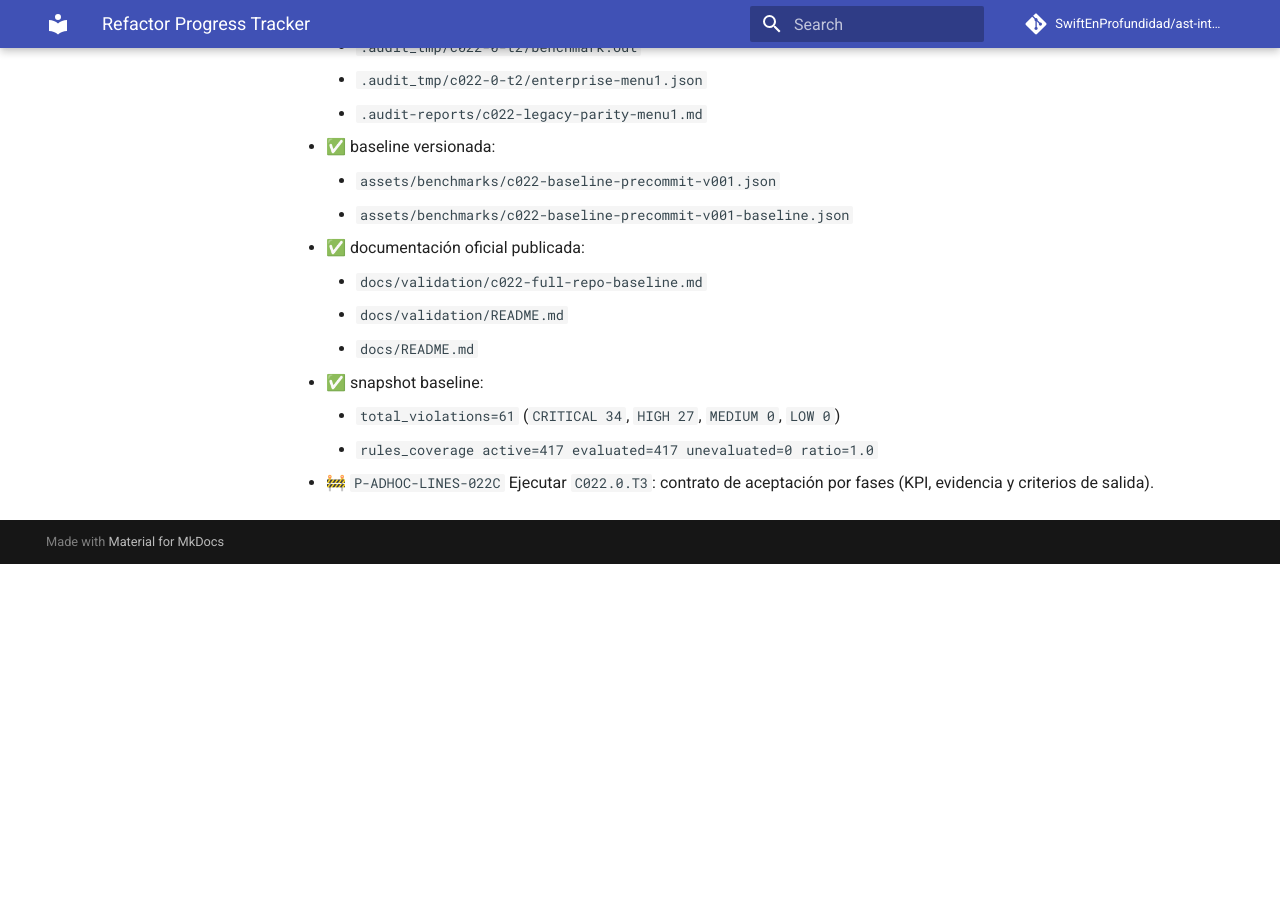
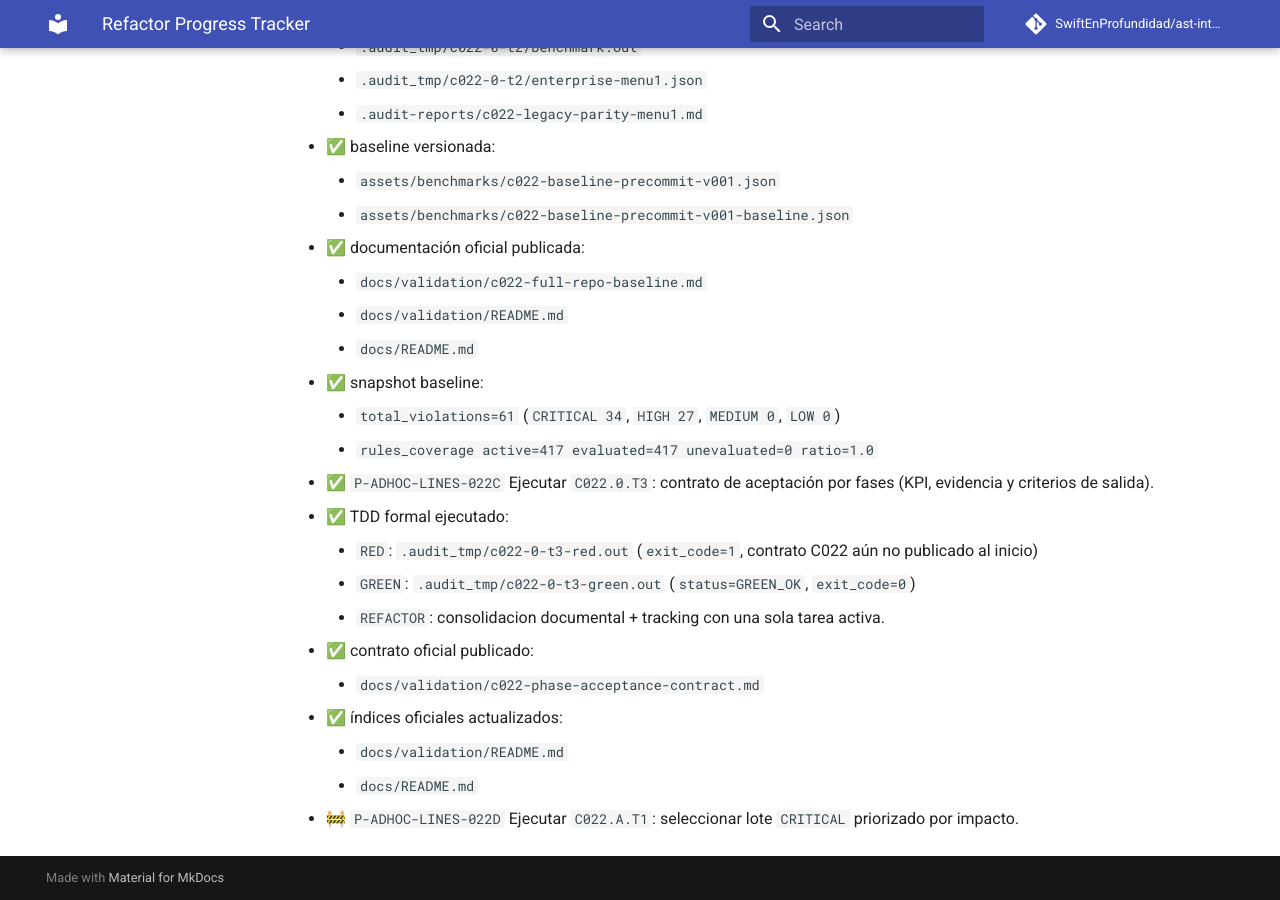
Before and after one commit to SwiftEnProfundidad/ast-intelligence-hooks, an MkDocs documentation site: the page built from docs/REFRACTOR_PROGRESS.md, in a window 1280 px wide and 900 px high, scrolled down 28848 px. Built offline with MkDocs 1.6.1 and Material for MkDocs 9.7.7, drawn with Linux system fonts in a browser that asks for light colours; comment, search, counter and statistics services are not loaded; before the commit the page ends 29412 px from its top, so only the background shows below that.

Commit message:
docs(c022): publish phase acceptance contract

```diff
--- a/docs/REFRACTOR_PROGRESS.md
+++ b/docs/REFRACTOR_PROGRESS.md
@@ -847,4 +847,14 @@ Plan base visible para seguimiento previo y durante la implementacion.
   - ✅ snapshot baseline:
     - `total_violations=61` (`CRITICAL 34`, `HIGH 27`, `MEDIUM 0`, `LOW 0`)
     - `rules_coverage active=417 evaluated=417 unevaluated=0 ratio=1.0`
-- 🚧 `P-ADHOC-LINES-022C` Ejecutar `C022.0.T3`: contrato de aceptación por fases (KPI, evidencia y criterios de salida).
+- ✅ `P-ADHOC-LINES-022C` Ejecutar `C022.0.T3`: contrato de aceptación por fases (KPI, evidencia y criterios de salida).
+  - ✅ TDD formal ejecutado:
+    - `RED`: `.audit_tmp/c022-0-t3-red.out` (`exit_code=1`, contrato C022 aún no publicado al inicio)
+    - `GREEN`: `.audit_tmp/c022-0-t3-green.out` (`status=GREEN_OK`, `exit_code=0`)
+    - `REFACTOR`: consolidacion documental + tracking con una sola tarea activa.
+  - ✅ contrato oficial publicado:
+    - `docs/validation/c022-phase-acceptance-contract.md`
+  - ✅ índices oficiales actualizados:
+    - `docs/validation/README.md`
+    - `docs/README.md`
+- 🚧 `P-ADHOC-LINES-022D` Ejecutar `C022.A.T1`: seleccionar lote `CRITICAL` priorizado por impacto.
```
Also changed, not shown: docs/ENTERPRISE_EXECUTION_CYCLE_022.md (+8 -3 lines), docs/README.md (+1 -0 lines), docs/validation/README.md (+1 -0 lines), docs/validation/c022-full-repo-baseline.md (+1 -1 lines), docs/validation/c022-phase-acceptance-contract.md (added, +89 -0 lines).
